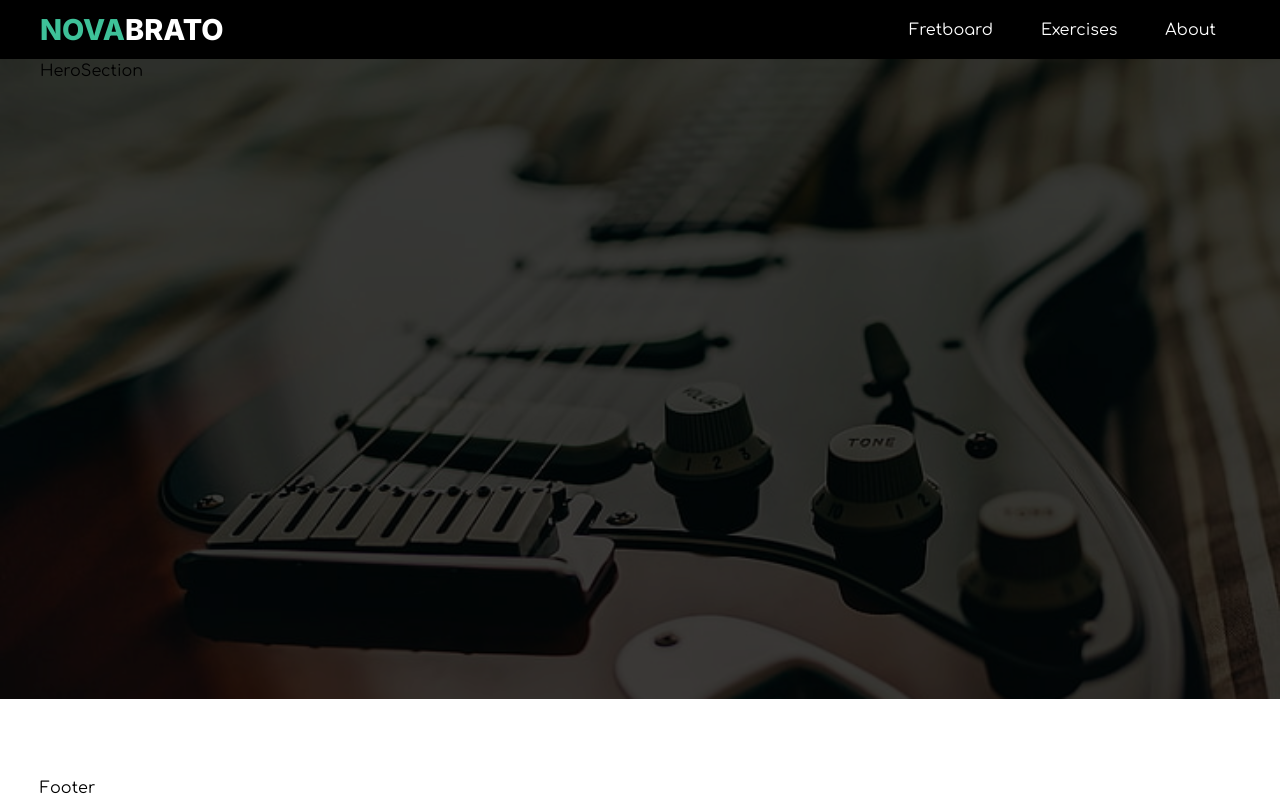
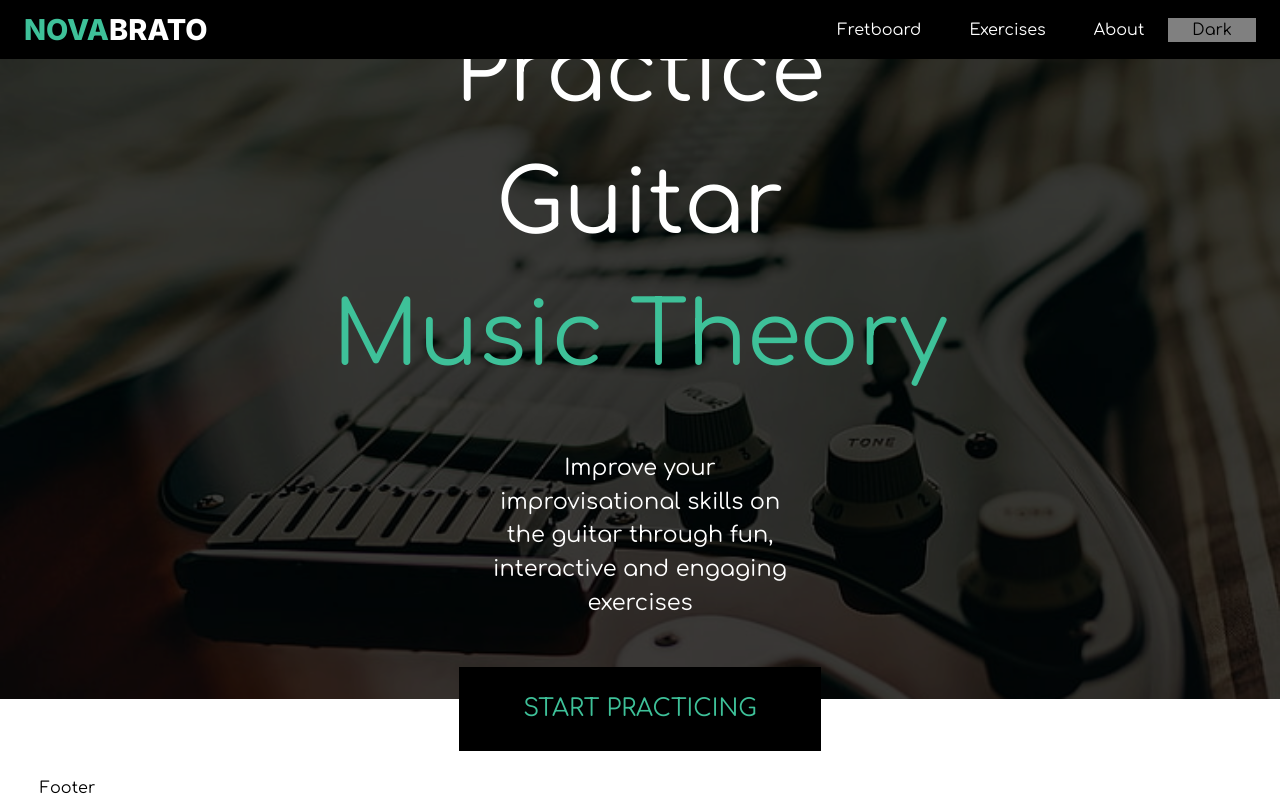
Before and after one commit to NovaSharx/Novabrato, a React (Create React App) app in the folder frontend/: page / in a window 1280 px wide. Built offline with nearby package versions, Linux system fonts and the light colour scheme.

Commit message:
Added initial hero section items. Can now successfully toggle theme mode.

```diff
--- a/frontend/src/components/Home/HeroSection.tsx
+++ b/frontend/src/components/Home/HeroSection.tsx
@@ -1,11 +1,42 @@
-import { FC, ReactElement } from 'react';
+import { FC, ReactElement, useContext } from 'react';
+import { ThemeContext } from '../contexts/ThemeContext';
 
 const HeroSection: FC = (): ReactElement => {
+
+    const { theme } = useContext(ThemeContext)!
 
     return (
         <div id='hero-section-container' className='main-section-container'>
             <div id='hero-section' className='main-section'>
-                HeroSection
+
+                <span id='hero-section-title'>
+                    <span id='practice-guitar' style={{
+                        color: 'white'
+                    }}>
+                        Practice Guitar
+                    </span>
+                    <span id='music-theory' style={{
+                        color: theme.palette.primary.main
+                    }}>
+                        Music Theory
+                    </span>
+                </span>
+
+                <span id='hero-section-info'>
+                    <span style={{
+                        color: 'white'
+                    }}>
+                        Improve your improvisational skills on the guitar through fun, interactive and engaging exercises
+                    </span>
+                </span>
+
+                <span id='call-to-action'>
+                    <span id='call-to-action-button' style={{
+                        color: theme.palette.primary.main
+                    }}>
+                        START PRACTICING
+                    </span>
+                </span>
             </div>
         </div>
     );
--- a/frontend/src/components/Navigation/Navigation.tsx
+++ b/frontend/src/components/Navigation/Navigation.tsx
@@ -3,20 +3,20 @@ import { ThemeContext } from '../contexts/ThemeContext';
 
 const Navigation: FC = (): ReactElement => {
 
-    const theme = useContext(ThemeContext)!
+    const { theme, toggleThemeMode } = useContext(ThemeContext)!
 
     return (
-        <div id='navigation' className='main-section-container' style={{
+        <div id='navigation' style={{
             backgroundColor: 'black'
         }}>
-            <div id='navigation-container' className='main-section'>
+            <div id='navigation-container'>
 
                 <div id='nav-logo'>
                     <h1 id='nav-logo-button' style={{
                         color: 'white'
                     }}>
                         <span id='nav-logo-nova' style={{
-                            color: theme.palette.primary.main
+                            color: theme.palette.primary.main,
                         }}>
                             NOVA
                         </span>
@@ -30,6 +30,14 @@ const Navigation: FC = (): ReactElement => {
                     <span className='nav-option-button'>Fretboard</span>
                     <span className='nav-option-button'>Exercises</span>
                     <span className='nav-option-button'>About</span>
+                    <span className='nav-option-button'
+                        style={{
+                            backgroundColor: 'grey', color: theme.palette.text.primary
+                        }}
+                        onClick={toggleThemeMode}
+                    >
+                        {theme.dark ? 'Light' : 'Dark'}
+                    </span>
                 </div>
 
             </div>
--- a/frontend/src/components/contexts/ThemeContext.tsx
+++ b/frontend/src/components/contexts/ThemeContext.tsx
@@ -1,73 +1,78 @@
-import { ReactNode, createContext } from "react";
+import { ReactNode, createContext, useState } from "react";
 
 interface ITheme {
+    theme: {
         dark: boolean,
         palette: {
             primary: {
                 main: string,
-            dark: string,
-            light: string
+                themeMode: string,
             },
             secondary: {
                 main: string,
-            dark: string,
-            light: string
+                themeMode: string,
             },
-        background: {
-            light: '',
-            dark: ''
-        },
+            background: string,
             text: {
-            dark: {
-                primary: string,
-                secondary: string
-            },
-            light: {
-                primary: string,
-                secondary: string
+                primary: string;
+                secondary: string;
+            } | {
+                primary: string;
+                secondary: string;
             }
         }
-    }
+    },
+    toggleThemeMode: () => void
 };
 
 export const ThemeContext = createContext<ITheme | null>(null);
 
 const ThemeProvider = ({ children }: { children: ReactNode }): JSX.Element => {
 
-    const theme: ITheme = {
-        dark: false,
+    const [themeMode, setThemeMode] = useState<boolean>(false)
+
+    const theme = {
+        dark: themeMode,
         palette: {
             primary: {
                 main: '#3EC199',
-                dark: '',
-                light: ''
+                themeMode: themeMode ?
+                    '' // dark
+                    :
+                    '' // light
             },
             secondary: {
                 main: '#3EA7C1',
-                dark: '',
-                light: ''
+                themeMode: themeMode ?
+                    '' // dark
+                    :
+                    '' // light
             },
-            background: {
-                light: '',
-                dark: ''
-            },
-            text: {
-                dark: {
+            background: themeMode ?
+                '' // dark
+                :
+                '', // light
+            text: themeMode ?
+                // dark
+                {
                     primary: '#fff',
                     secondary: ''
-                },
-                light: {
+                }
+                :
+                // light
+                {
                     primary: '#000',
                     secondary: ''
                 }
         }
-        }
     };
 
-
+    function toggleThemeMode(): void {
+        setThemeMode(!themeMode)
+    }
 
     return (
-        <ThemeContext.Provider value={theme}>
+        <ThemeContext.Provider value={{ theme, toggleThemeMode }}>
             {children}
         </ThemeContext.Provider>
     );
--- a/frontend/src/stylesheets/css/main.css
+++ b/frontend/src/stylesheets/css/main.css
@@ -90,7 +90,14 @@ p {
   }
 }
 
+#navigation {
+  position: sticky;
+  top: 0;
+  width: 100%;
+  z-index: 99;
+}
 #navigation #navigation-container {
+  margin: 0rem 1.5rem;
   display: flex;
   padding: 0.5rem 0rem;
 }
@@ -103,6 +110,9 @@ p {
   font-family: "Inter";
   font-size: 1.8rem;
   font-weight: 800;
+}
+#navigation #navigation-container #nav-logo #nav-logo-button:hover {
+  cursor: pointer;
 }
 #navigation #navigation-container #nav-logo #nav-logo-button #nav-logo-nova {
   font-family: "Inter";
@@ -125,6 +135,8 @@ p {
 }
 #home #hero-section-container {
   position: relative;
+  display: flex;
+  align-items: center;
   height: 40rem;
   background-image: url("/public/guitar-music-strings-bass-guitar-wallpaper-preview.jpg");
   background-size: cover;
@@ -134,6 +146,39 @@ p {
   position: absolute;
   width: 100%;
   height: 100%;
-  background-color: rgba(0, 0, 0, 0.75);
+  backdrop-filter: brightness(25%);
   content: "";
+}
+#home #hero-section-container #hero-section {
+  position: relative;
+  z-index: 1;
+  width: 50%;
+}
+#home #hero-section-container #hero-section #hero-section-title {
+  text-align: center;
+  font-size: 5.5rem;
+}
+#home #hero-section-container #hero-section #hero-section-title span {
+  display: block;
+}
+#home #hero-section-container #hero-section #hero-section-info {
+  margin: 3rem auto;
+  width: 50%;
+  display: flex;
+}
+#home #hero-section-container #hero-section #hero-section-info span {
+  font-size: 1.4rem;
+  text-align: center;
+}
+#home #hero-section-container #hero-section #call-to-action {
+  display: flex;
+  justify-content: center;
+}
+#home #hero-section-container #hero-section #call-to-action #call-to-action-button {
+  padding: 1.5rem 4rem;
+  background-color: black;
+  font-size: 1.5rem;
+}
+#home #hero-section-container #hero-section #call-to-action #call-to-action-button:hover {
+  cursor: pointer;
 }/*# sourceMappingURL=main.css.map */
--- a/frontend/src/stylesheets/scss/components/_navigation.scss
+++ b/frontend/src/stylesheets/scss/components/_navigation.scss
@@ -1,6 +1,11 @@
 #navigation {
+    position: sticky;
+    top: 0;
+    width: 100%;
+    z-index: 99;
 
     #navigation-container {
+        margin: 0rem 1.5rem;
         display: flex;
         padding: 0.5rem 0rem;
 
@@ -13,6 +18,10 @@
                 font-family: 'Inter';
                 font-size: 1.8rem;
                 font-weight: 800;
+
+                &:hover {
+                    cursor: pointer;
+                }
 
                 #nav-logo-nova {
                     font-family: 'Inter';
--- a/frontend/src/stylesheets/scss/pages/home/_home.scss
+++ b/frontend/src/stylesheets/scss/pages/home/_home.scss
@@ -3,6 +3,8 @@
 
     #hero-section-container {
         position: relative;
+        display: flex;
+        align-items: center;
         height: 40rem;
         background-image: url('/public/guitar-music-strings-bass-guitar-wallpaper-preview.jpg');
         background-size: cover;
@@ -12,10 +14,50 @@
             position: absolute;
             width: 100%;
             height: 100%;
-            background-color: rgba(0, 0, 0, 0.75);
+            backdrop-filter: brightness(25%);
             content: '';
         }
 
-        #hero-section {}
+        #hero-section {
+            position: relative;
+            z-index: 1;
+            width: 50%;
+
+            #hero-section-title {
+                text-align: center;
+                font-size: 5.5rem;
+
+                span {
+                    display: block;
+                }
+            }
+
+            #hero-section-info {
+                margin: 3rem auto;
+                width: 50%;
+                display: flex;
+
+                span {
+
+                    font-size: 1.4rem;
+                    text-align: center;
+                }
+            }
+
+            #call-to-action {
+                display: flex;
+                justify-content: center;
+
+                #call-to-action-button {
+                    padding: 1.5rem 4rem;
+                    background-color: black;
+                    font-size: 1.5rem;
+
+                    &:hover {
+                        cursor: pointer;
+                    }
+                }
+            }
+        }
     }
 }
```
Also changed, not shown: 1 other file (tests, documents, lock files or other folders). Lines whose indentation alone changed are shown as unchanged.
